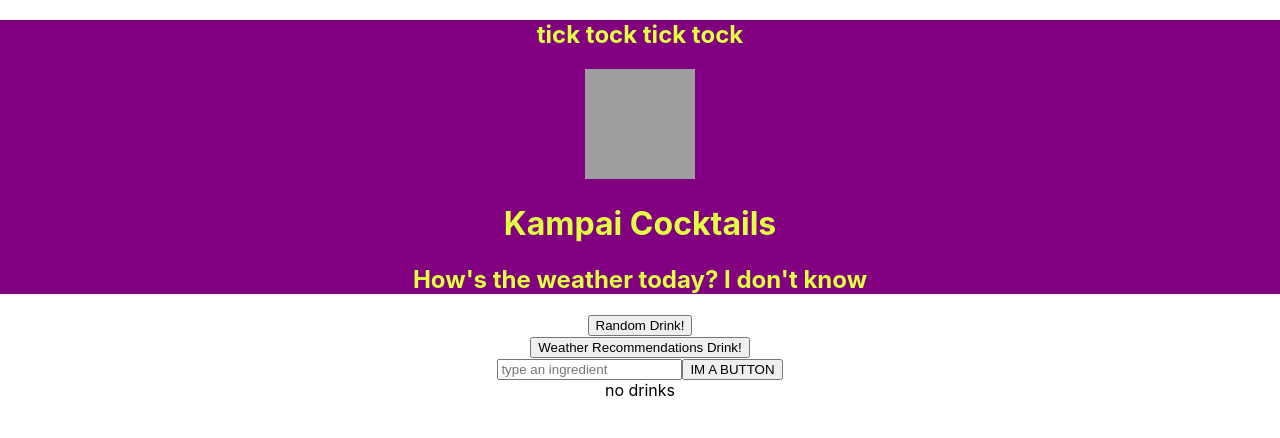
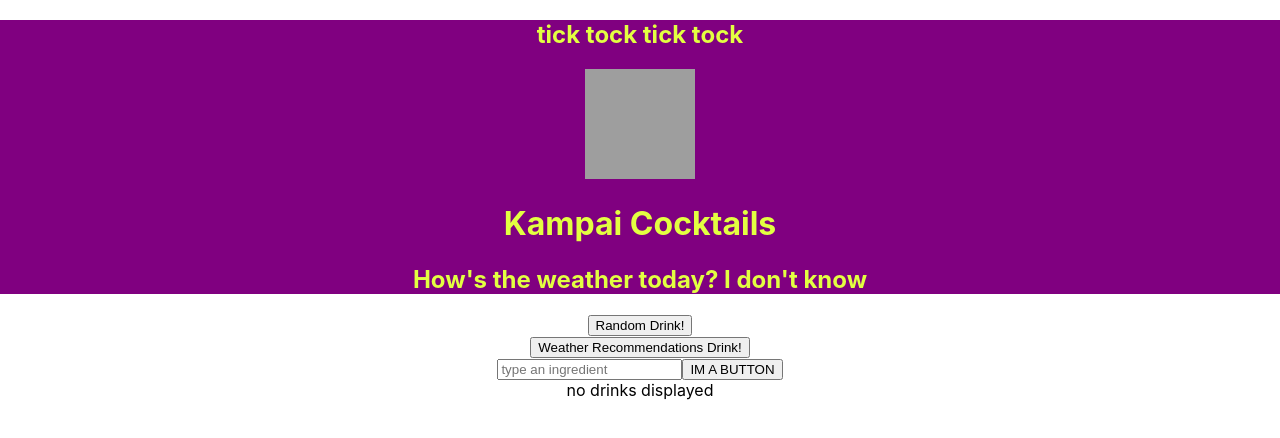
Before and after one commit to kampai-cocktails/kampai-cocktails, a React (Create React App) app: page / in a window 1280 px wide. Shown: the top 438 px of the page. Built offline with nearby package versions, Linux system fonts and the light colour scheme; grey boxes are pictures that could not be loaded.

Commit message:
Drinks Display added

```diff
--- a/src/components/DrinksDisplay.jsx
+++ b/src/components/DrinksDisplay.jsx
@@ -20,5 +20,5 @@ export default function DrinksDisplay(props) {
       </div>
     );
   }
-  return <div>no drinks</div>;
+  return <div>no drinks displayed</div>;
 }
```
